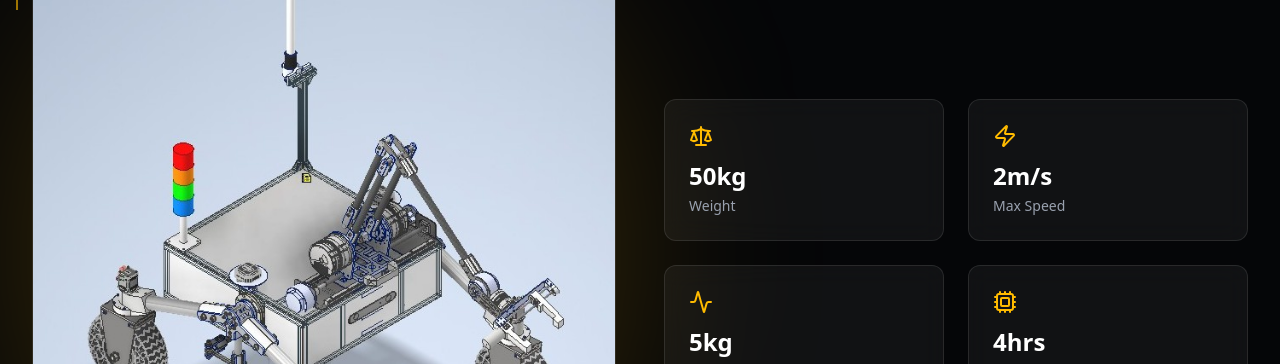
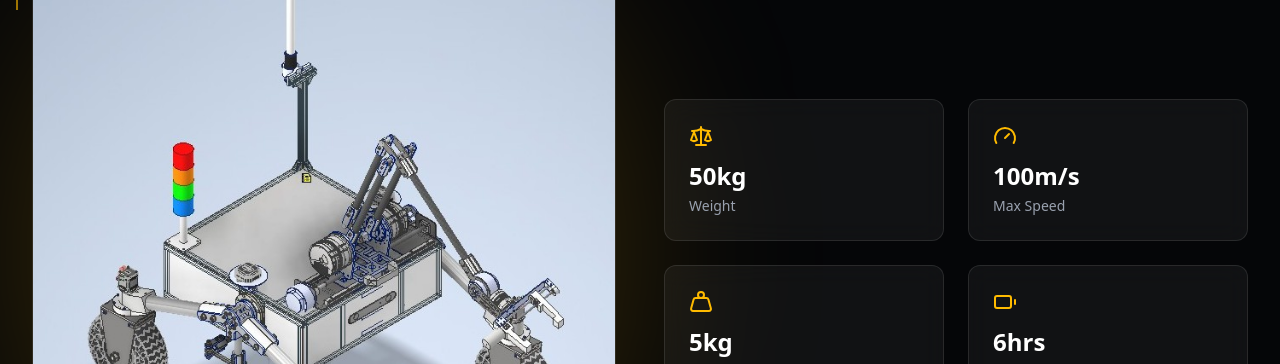
Before and after one commit to ZenithSpace/zenith.github.io, a React (Vite) app in the folder zenith-web/: page / in a window 1280 px wide. Shown: the part 3480-3844 px from the top of the page. Built offline with nearby package versions, Linux system fonts and the light colour scheme; a web font is replaced by a local one.

Commit message:
Update Rover specs: Speed 100m/s, Battery 6hrs, and update icons

```diff
--- a/zenith-web/src/components/Rover.tsx
+++ b/zenith-web/src/components/Rover.tsx
@@ -1,5 +1,5 @@
 import { motion } from 'framer-motion';
-import { Cpu, Zap, Activity, Scale } from 'lucide-react';
+import { Scale, Gauge, Weight, Battery } from 'lucide-react';
 import { useLanguage } from '../context/LanguageContext';
 
 import roverImage from '../assets/Zero_v2.jpg';
@@ -9,9 +9,9 @@ const Rover = () => {
 
     const specs = [
         { icon: <Scale />, label: t('rover.specs.weight'), value: '50kg' },
-        { icon: <Zap />, label: t('rover.specs.speed'), value: '2m/s' },
-        { icon: <Activity />, label: t('rover.specs.arm'), value: '5kg' },
-        { icon: <Cpu />, label: t('rover.specs.battery'), value: '4hrs' },
+        { icon: <Gauge />, label: t('rover.specs.speed'), value: '100m/s' },
+        { icon: <Weight />, label: t('rover.specs.arm'), value: '5kg' },
+        { icon: <Battery />, label: t('rover.specs.battery'), value: '6hrs' },
     ];
 
     return (
```
